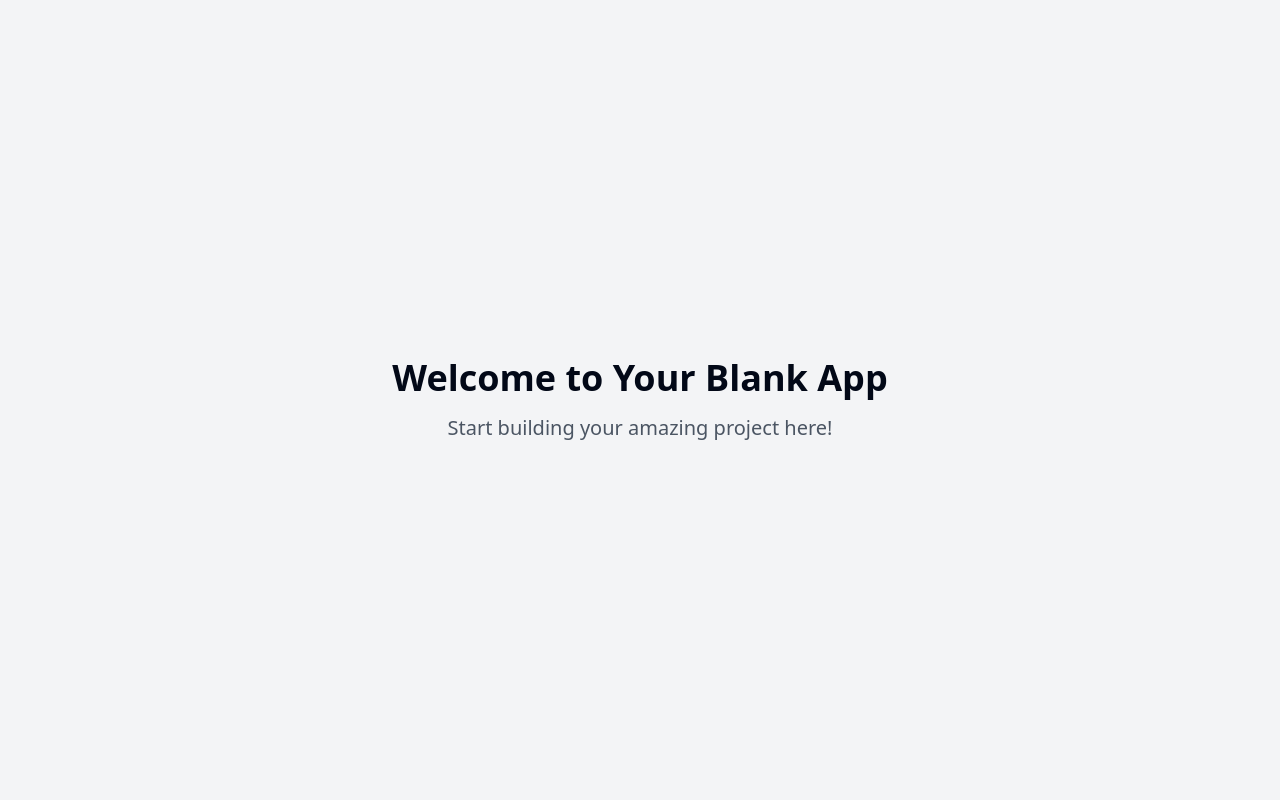
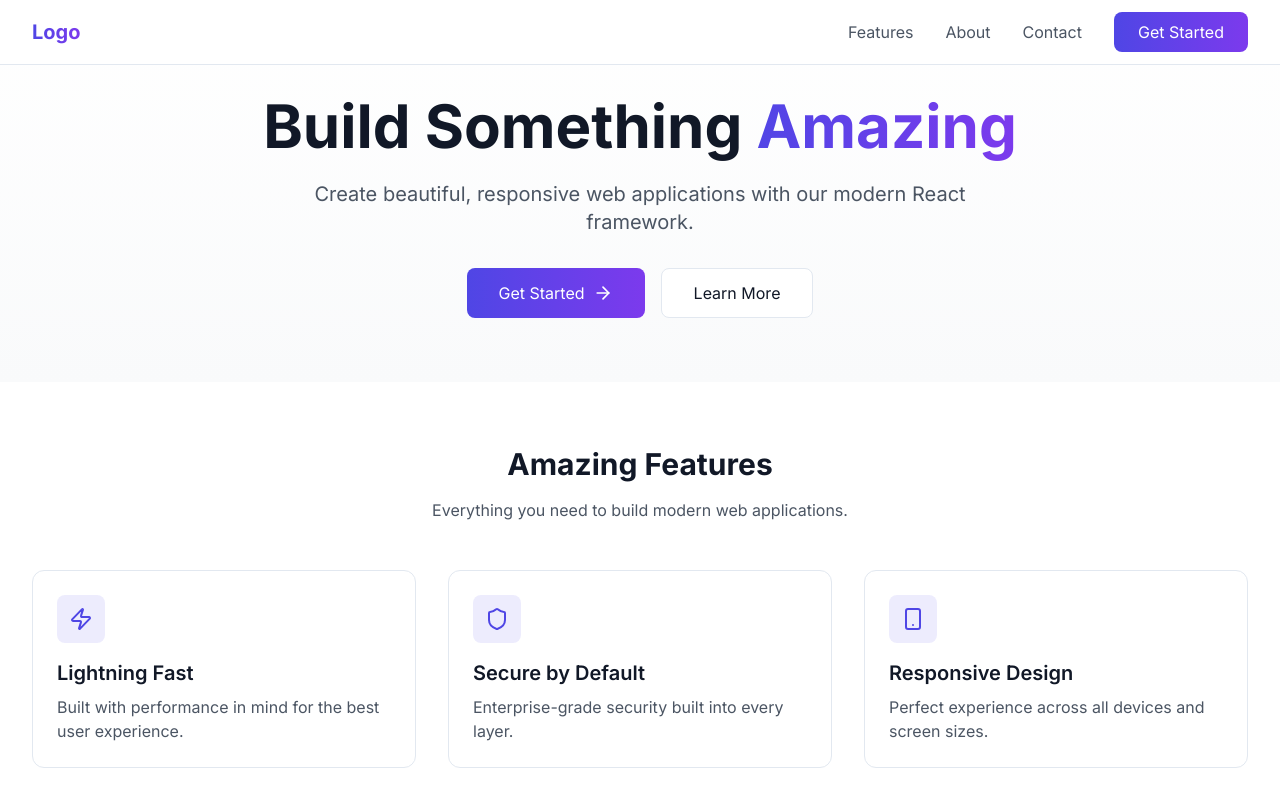
Before and after one commit to ihebchebbi1998tnkkooo/rreact-launchpad, a React (Vite) app: page / in a window 1280 px wide. Shown: the top 806 px of the page. Built offline with nearby package versions, Linux system fonts and the light colour scheme.

Commit message:
Initialize React JavaScript Project
Set up the initial structure for a React JavaScript project, including necessary configuration files and directories.
[skip gpt_engineer]

```diff
--- a/index.html
+++ b/index.html
@@ -3,12 +3,12 @@
   <head>
     <meta charset="UTF-8" />
     <meta name="viewport" content="width=device-width, initial-scale=1.0" />
-    <title>rreact-launchpad</title>
-    <meta name="description" content="Lovable Generated Project" />
+    <title>Modern React Application</title>
+    <meta name="description" content="A modern React application" />
     <meta name="author" content="Lovable" />
     <meta property="og:image" content="/og-image.png" />
+    <link href="https://fonts.googleapis.com/css2?family=Inter:wght@400;500;600;700&display=swap" rel="stylesheet">
   </head>
-
   <body>
     <div id="root"></div>
     <script src="https://cdn.gpteng.co/gptengineer.js" type="module"></script>
--- /dev/null
+++ b/src/components/Features.tsx
@@ -0,0 +1,52 @@
+import { Zap, Shield, Smartphone } from 'lucide-react';
+
+const Features = () => {
+  const features = [
+    {
+      icon: <Zap className="w-6 h-6 text-primary" />,
+      title: "Lightning Fast",
+      description: "Built with performance in mind for the best user experience."
+    },
+    {
+      icon: <Shield className="w-6 h-6 text-primary" />,
+      title: "Secure by Default",
+      description: "Enterprise-grade security built into every layer."
+    },
+    {
+      icon: <Smartphone className="w-6 h-6 text-primary" />,
+      title: "Responsive Design",
+      description: "Perfect experience across all devices and screen sizes."
+    }
+  ];
+
+  return (
+    <div id="features" className="py-16 px-4 sm:px-6 lg:px-8">
+      <div className="max-w-7xl mx-auto">
+        <div className="text-center mb-12">
+          <h2 className="text-3xl font-bold text-gray-900 mb-4">Amazing Features</h2>
+          <p className="text-gray-600 max-w-2xl mx-auto">
+            Everything you need to build modern web applications.
+          </p>
+        </div>
+
+        <div className="grid md:grid-cols-3 gap-8">
+          {features.map((feature, index) => (
+            <div
+              key={index}
+              className="p-6 rounded-xl border bg-white hover:shadow-lg transition-shadow duration-300 animate-fade-up"
+              style={{ animationDelay: `${index * 100}ms` }}
+            >
+              <div className="w-12 h-12 bg-primary/10 rounded-lg flex items-center justify-center mb-4">
+                {feature.icon}
+              </div>
+              <h3 className="text-xl font-semibold text-gray-900 mb-2">{feature.title}</h3>
+              <p className="text-gray-600">{feature.description}</p>
+            </div>
+          ))}
+        </div>
+      </div>
+    </div>
+  );
+};
+
+export default Features;
--- /dev/null
+++ b/src/components/Hero.tsx
@@ -0,0 +1,30 @@
+import { ArrowRight } from 'lucide-react';
+
+const Hero = () => {
+  return (
+    <div className="pt-24 pb-16 px-4 sm:px-6 lg:px-8 bg-gradient-to-b from-white to-gray-50">
+      <div className="max-w-7xl mx-auto">
+        <div className="text-center animate-fade-up">
+          <h1 className="text-4xl sm:text-6xl font-bold text-gray-900 mb-6">
+            Build Something
+            <span className="bg-gradient-to-r from-primary to-secondary bg-clip-text text-transparent"> Amazing</span>
+          </h1>
+          <p className="text-xl text-gray-600 mb-8 max-w-2xl mx-auto">
+            Create beautiful, responsive web applications with our modern React framework.
+          </p>
+          <div className="flex justify-center gap-4">
+            <button className="bg-gradient-to-r from-primary to-secondary text-white px-8 py-3 rounded-lg hover:opacity-90 transition-opacity flex items-center gap-2">
+              Get Started
+              <ArrowRight size={20} />
+            </button>
+            <button className="bg-white text-gray-900 px-8 py-3 rounded-lg border hover:bg-gray-50 transition-colors">
+              Learn More
+            </button>
+          </div>
+        </div>
+      </div>
+    </div>
+  );
+};
+
+export default Hero;
--- /dev/null
+++ b/src/components/Navbar.tsx
@@ -0,0 +1,51 @@
+import { useState } from 'react';
+import { Menu, X } from 'lucide-react';
+
+const Navbar = () => {
+  const [isOpen, setIsOpen] = useState(false);
+
+  return (
+    <nav className="fixed w-full bg-white/80 backdrop-blur-md z-50 border-b">
+      <div className="max-w-7xl mx-auto px-4 sm:px-6 lg:px-8">
+        <div className="flex justify-between h-16">
+          <div className="flex items-center">
+            <span className="text-xl font-bold bg-gradient-to-r from-primary to-secondary bg-clip-text text-transparent">
+              Logo
+            </span>
+          </div>
+
+          <div className="hidden md:flex items-center space-x-8">
+            <a href="#features" className="text-gray-600 hover:text-gray-900">Features</a>
+            <a href="#about" className="text-gray-600 hover:text-gray-900">About</a>
+            <a href="#contact" className="text-gray-600 hover:text-gray-900">Contact</a>
+            <button className="bg-gradient-to-r from-primary to-secondary text-white px-6 py-2 rounded-lg hover:opacity-90 transition-opacity">
+              Get Started
+            </button>
+          </div>
+
+          <div className="md:hidden flex items-center">
+            <button onClick={() => setIsOpen(!isOpen)} className="text-gray-600">
+              {isOpen ? <X size={24} /> : <Menu size={24} />}
+            </button>
+          </div>
+        </div>
+      </div>
+
+      {/* Mobile menu */}
+      {isOpen && (
+        <div className="md:hidden">
+          <div className="px-2 pt-2 pb-3 space-y-1 sm:px-3 bg-white border-b">
+            <a href="#features" className="block px-3 py-2 text-gray-600 hover:text-gray-900">Features</a>
+            <a href="#about" className="block px-3 py-2 text-gray-600 hover:text-gray-900">About</a>
+            <a href="#contact" className="block px-3 py-2 text-gray-600 hover:text-gray-900">Contact</a>
+            <button className="w-full mt-2 bg-gradient-to-r from-primary to-secondary text-white px-6 py-2 rounded-lg hover:opacity-90 transition-opacity">
+              Get Started
+            </button>
+          </div>
+        </div>
+      )}
+    </nav>
+  );
+};
+
+export default Navbar;
--- a/src/pages/Index.tsx
+++ b/src/pages/Index.tsx
@@ -1,12 +1,13 @@
-// Update this page (the content is just a fallback if you fail to update the page)
+import Navbar from '../components/Navbar';
+import Hero from '../components/Hero';
+import Features from '../components/Features';
 
 const Index = () => {
   return (
-    <div className="min-h-screen flex items-center justify-center bg-gray-100">
-      <div className="text-center">
-        <h1 className="text-4xl font-bold mb-4">Welcome to Your Blank App</h1>
-        <p className="text-xl text-gray-600">Start building your amazing project here!</p>
-      </div>
+    <div className="min-h-screen bg-white">
+      <Navbar />
+      <Hero />
+      <Features />
     </div>
   );
 };
--- a/tailwind.config.ts
+++ b/tailwind.config.ts
@@ -12,85 +12,51 @@ export default {
   theme: {
     container: {
       center: true,
-			padding: '2rem',
+      padding: "2rem",
       screens: {
-				'2xl': '1400px'
-			}
+        "2xl": "1400px",
+      },
     },
     extend: {
+      fontFamily: {
+        sans: ["Inter", "sans-serif"],
+      },
       colors: {
-				border: 'hsl(var(--border))',
-				input: 'hsl(var(--input))',
-				ring: 'hsl(var(--ring))',
-				background: 'hsl(var(--background))',
-				foreground: 'hsl(var(--foreground))',
+        border: "hsl(var(--border))",
+        input: "hsl(var(--input))",
+        ring: "hsl(var(--ring))",
+        background: "hsl(var(--background))",
+        foreground: "hsl(var(--foreground))",
         primary: {
-					DEFAULT: 'hsl(var(--primary))',
-					foreground: 'hsl(var(--primary-foreground))'
+          DEFAULT: "#4F46E5",
+          foreground: "hsl(var(--primary-foreground))",
         },
         secondary: {
-					DEFAULT: 'hsl(var(--secondary))',
-					foreground: 'hsl(var(--secondary-foreground))'
+          DEFAULT: "#7C3AED",
+          foreground: "hsl(var(--secondary-foreground))",
         },
-				destructive: {
-					DEFAULT: 'hsl(var(--destructive))',
-					foreground: 'hsl(var(--destructive-foreground))'
-				},
-				muted: {
-					DEFAULT: 'hsl(var(--muted))',
-					foreground: 'hsl(var(--muted-foreground))'
-				},
-				accent: {
-					DEFAULT: 'hsl(var(--accent))',
-					foreground: 'hsl(var(--accent-foreground))'
-				},
-				popover: {
-					DEFAULT: 'hsl(var(--popover))',
-					foreground: 'hsl(var(--popover-foreground))'
-				},
-				card: {
-					DEFAULT: 'hsl(var(--card))',
-					foreground: 'hsl(var(--card-foreground))'
-				},
-				sidebar: {
-					DEFAULT: 'hsl(var(--sidebar-background))',
-					foreground: 'hsl(var(--sidebar-foreground))',
-					primary: 'hsl(var(--sidebar-primary))',
-					'primary-foreground': 'hsl(var(--sidebar-primary-foreground))',
-					accent: 'hsl(var(--sidebar-accent))',
-					'accent-foreground': 'hsl(var(--sidebar-accent-foreground))',
-					border: 'hsl(var(--sidebar-border))',
-					ring: 'hsl(var(--sidebar-ring))'
-				}
-			},
-			borderRadius: {
-				lg: 'var(--radius)',
-				md: 'calc(var(--radius) - 2px)',
-				sm: 'calc(var(--radius) - 4px)'
       },
       keyframes: {
-				'accordion-down': {
-					from: {
-						height: '0'
+        "fade-up": {
+          "0%": {
+            opacity: "0",
+            transform: "translateY(10px)",
           },
-					to: {
-						height: 'var(--radix-accordion-content-height)'
-					}
+          "100%": {
+            opacity: "1",
+            transform: "translateY(0)",
           },
-				'accordion-up': {
-					from: {
-						height: 'var(--radix-accordion-content-height)'
         },
-					to: {
-						height: '0'
-					}
-				}
+        "fade-in": {
+          "0%": { opacity: "0" },
+          "100%": { opacity: "1" },
+        },
       },
       animation: {
-				'accordion-down': 'accordion-down 0.2s ease-out',
-				'accordion-up': 'accordion-up 0.2s ease-out'
-			}
-		}
+        "fade-up": "fade-up 0.5s ease-out",
+        "fade-in": "fade-in 0.5s ease-out",
+      },
+    },
   },
   plugins: [require("tailwindcss-animate")],
 } satisfies Config;
```
Lines whose indentation alone changed are shown as unchanged.
